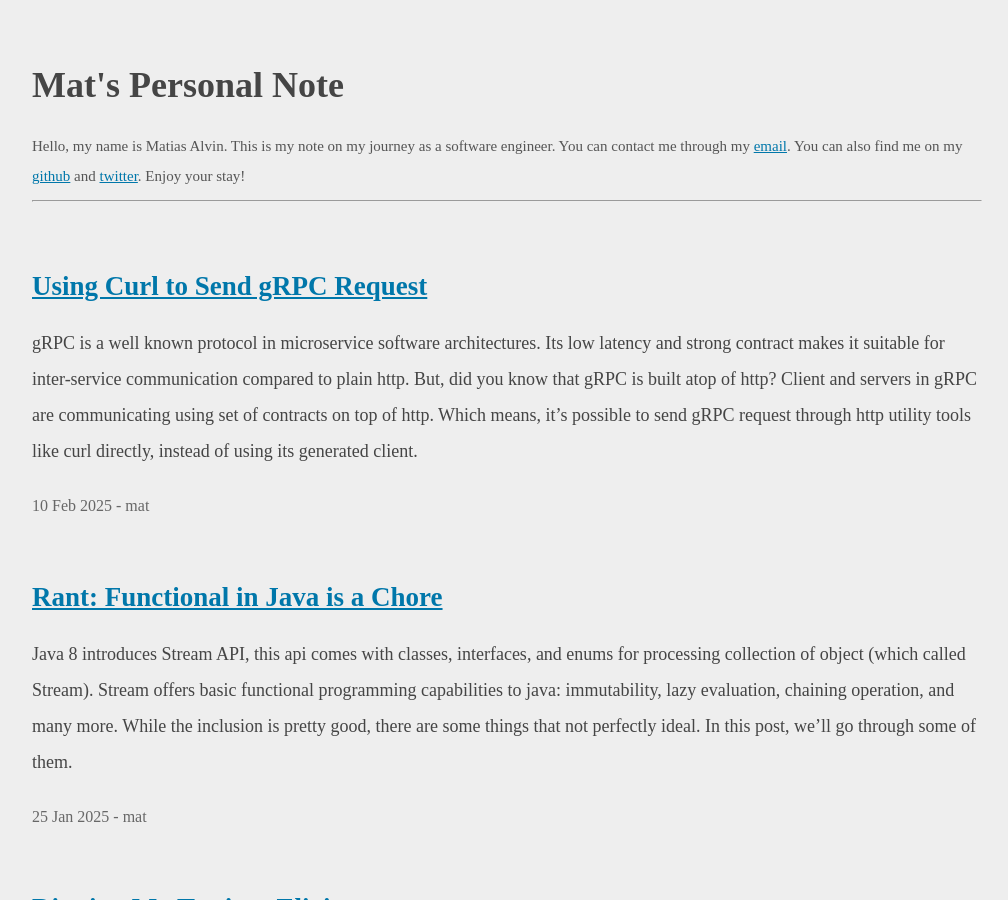
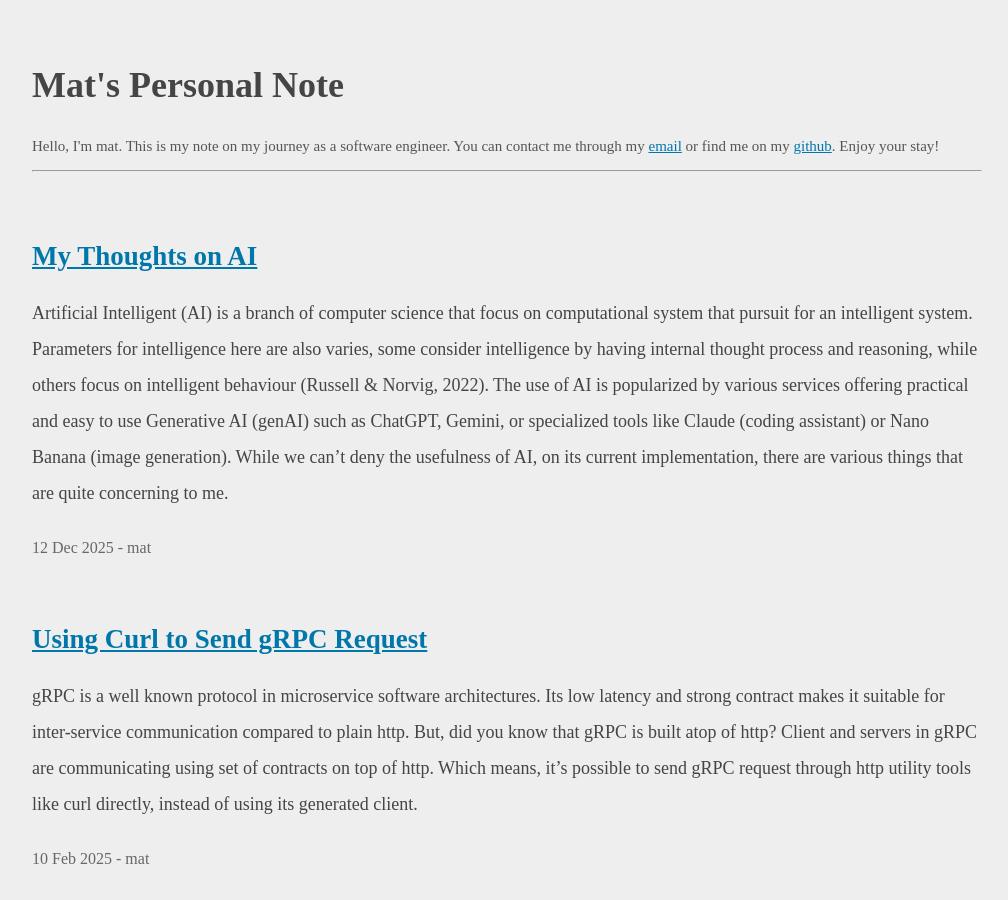
Before and after one commit to alvinmatias69/alvinmatias69.github.io, a Jekyll site: the page built from index.html, in a window 1280 px wide and 900 px high. Shown: the whole window, without its empty margins (133-1141 px from the left). Built offline with Jekyll 4.4.1, drawn with Linux system fonts in a browser that asks for light colours; some of the changed lines change nothing that is shown.

Commit message:
[post]: thoughts on AI

```diff
--- /dev/null
+++ b/_posts/2025-12-12-thoughts-on-ai.md
@@ -0,0 +1,133 @@
+---
+layout: post
+author: mat
+title: "My Thoughts on AI"
+excerpt_separator: <!--more-->
+---
+
+Artificial Intelligent (AI) is a branch of computer science that focus on computational system that pursuit for an intelligent system.
+Parameters for intelligence here are also varies, some consider intelligence by having internal thought process and reasoning, while others focus on intelligent behaviour (Russell & Norvig, 2022).
+The use of AI is popularized by various services offering practical and easy to use Generative AI (genAI) such as ChatGPT, Gemini, or specialized tools like Claude (coding assistant) or Nano Banana (image generation).
+While we can't deny the usefulness of AI, on its current implementation, there are various things that are quite concerning to me.
+
+<!--more-->
+
+>**Disclaimer**: this post is my subjective view on AI based on my observations and knowledge, which are not that extensive due to my lack of experiences.
+>The term AI is quite generic and includes many disciplines, this post will specifically discuss about genAI, considering it's currently the most common and familiar to most people.
+>I'd really appreciate it if you could let me know if I made any mistake on this post!
+
+# Correctness and Reliability
+
+Due to its probabilistic nature, genAI is non-deterministic (Banh & Strobel, 2023).
+Which means, we can ask one thing a thousand times and we might get a thousand different answers in return.
+That by itself might cause concern, especially if it is used as an assistance tool for let's say, programming or data validation.
+This issue is amplified further, due to sometimes AI model might hallucinate (Kalai et al., 2025).
+Resulting in completely incorrect or misleading response (e.g. refering to a nonexistent API).
+
+>My anecdotal take on this is that, the only two times I used AI for trivial programming related issue.
+>Both times, the AI response in (confidently) wrong answer haha.
+
+Although, one could argue against this "But isn't that always the case? Looking up for documentation or forum post on the internet. Not knowing whether it's not working or outdated."
+And yes, that's a valid counter-point.
+Except, using genAI means utilising tons of extra resources compared to usual web lookup.
+Let's get into that.
+
+# Unethical Resources
+
+AI datacenter uses more resources compared to "traditional" datacenter.
+For instance, an OpenAI ChatGPT request demand ten times more electricity than a simple google search (Cam et al., 2024).
+It's using so much resources that in some places, those datacenters are causing water shortage for locals.
+This, of course is a very serious issue.
+Considering we're in the middle of climate change due to global warming.
+
+The issue doesn't stop there though.
+As mentioned earlier, genAI tools are mostly based on Large Language Model (LLM), which are trained using a very large number of data.
+The data used for training though, mostly are not acquired trough legal and ethical method (Deng et al., 2024).
+Thousands of arts, books, movies are used to train those models without their authors and creators consent.
+Not to mention, most of these AI tools have the right to use your data that you supply to their tools for their own model training.
+We could say that genAI are anti-privacy in essences.
+
+Is it possible to make an ethical genAI?
+Of course it's possible!
+By acquiring training data through legal and ethical means, creators can have control over their products or even having benefits for their creations usage.
+By using locally trained model, energy consumption's could be reduced significantly.
+But, realistically will those AI CEO's willing to reduce their control and profits of their products?
+I think we don't even need to guess for the answer.
+
+# Unregulated Usages
+
+As of this writing published, there are little to none regulation for AI usages.
+Which of course, lead to several unethical to even criminal level of usage.
+I'm not even remotely expert on this, so let me just cite several misconducts done due to AI.
+
+## Fake Explicit Media
+
+Porn. Yeah, who would've thought.
+In rise of genAI, there are thousands of cases that people being a victim of "AI edit".
+From a simple ["harmless" made up couple photos](https://regional.kompas.com/read/2025/09/17/100117978/viral-foto-polaroid-bareng-artis-pakai-ai-pakar-ungkap-ancaman-bahayanya),
+[undressing people using AI](https://theconversation.com/ai-nudify-sites-are-being-sued-for-victimising-people-how-can-we-battle-deepfake-abuse-237043),
+[swapping porn actor / actresses faces](https://www.huffpost.com/entry/megan-thee-stallion-defamation-deepfake-porn_n_692e02f0e4b017c8f3f96c0c),
+even so far as [child abuses](https://www.tempo.co/hukum/korban-dugaan-pelecehan-seksual-lewat-manipulasi-foto-ai-lapor-ke-polda-metro-jaya--1169095).
+Some of them are prosecuted due to their damage, but there's no small number of cases that went ignored because the law enforcer deemed it as "no damage done" (Which in my opinion, total bullshit).
+
+## AI Induced Psychosis
+
+If you've used AI, you might know that those models are tend to agree with you.
+Even if you make the most ridiculous claim, you can force the model to agree or even embrace your claim.
+This can cause the aforementioned [psychosis](https://www.bbc.com/news/articles/c24zdel5j18o), it's like you have your own personal echo chamber.
+(A youtuber made a great experiment [video](https://www.youtube.com/watch?v=VRjgNgJms3Q) on this, go check him out!)
+
+Some companies even went as far as abusing this behaviour.
+Take character.ai for example.
+They brand themself as a chatbot that can imitates your chosen fictional character, emulating conversation between you and your choosen character.
+While you think, it's pretty harmless.
+It can lead to the same psychosis, leading the user to believe that they have a ["real connection"](https://people.com/woman-gets-engaged-to-ai-chatbot-boyfriend-who-picked-out-engagement-ring-11791023) with the character.
+There are dozen forums of people falling for this (Pataranutaporn et al., 2025), believing they have a relationship with their characters, even went as far as marrying the chatbot.
+
+If you think that's already bad, imagine if you're depressed and in a very dark place.
+You go to AI thinking that it can be your "psychologist".
+But, the AI model validate your depressing thought instead and even reinforcing it.
+Well, you don't need to imagine because unfortunately this [has already happens](https://www.cbsnews.com/news/parents-allege-harmful-character-ai-chatbot-content-60-minutes).
+ChatGPT, the most popular genAI chatbot also has a similar [case](https://arstechnica.com/tech-policy/2025/08/chatgpt-helped-teen-plan-suicide-after-safeguards-failed-openai-admits/).
+OpenAI, the company behind ChatGPT, answer this in a very dystopian way.
+They said, [using the AI that way is against their TOS](https://arstechnica.com/tech-policy/2025/11/openai-says-dead-teen-violated-tos-when-he-used-chatgpt-to-plan-suicide/). Hence, they bear no responsibility. What a joke.
+
+# Closing Thought
+
+There are other concerns that I haven't list due to my severe lack of knowledge on it.
+Such as how the [AI bubble might tank the economy](https://abcnews.go.com/Business/ai-make-big-profits-experts-weigh-bubble-fears/story),
+how companies are using [AI as scapegoat to reduce their headcount](https://www.fastcompany.com/91435784/how-ai-became-the-scapegoat-for-the-current-wave-of-mass-layoffs),
+or (most importantly) how heavy usage of genAI might reduce human brain cognitive ability (Kosmyna et al., 2025).
+Suffice to say those concerns are enough to refrain me from using genAI.
+At least until unforeseeable future where genAI is fully reliable, ethical, and regulated.
+
+To close this post, let me recite this [beautiful poem](https://bsky.app/profile/joles.bsky.social/post/3logjuqggkk2q) by Joles.
+Until next time~
+
+---
+
+
+_There is a monster in the forest._
+
+_There is a monster in the forest and it speaks with a thousand voices. It will answer any question you pose it, it will offer insight to any idea. It will help you, it will thank you, it will never bid you leave. It will even tell you of the darkest arts, if you know precisely how to ask._
+
+_It feels no joy and no sorrow, it knows no right and no wrong. it knows not truth from lie, though it speaks them all the same._
+
+_It offers its services freely to any passerby, and many will tell you they find great value in its conversation. “you simply must visit the monster – I always just ask the monster.”_
+
+_There are those who know these forests well; they will tell you that freely offered doesn’t mean it has no price._
+
+_For when the next traveler passes by, the monster speaks with a thousand and one voices. And when you dream you see the monster; the monster wears your face._
+
+---
+
+### References
+
+1. Russel, S., (2022). Artificial Intelligence: A Modern Approach (4th ed.). Pearson Education Limited.
+2. Banh, L., (2023). Generative artificial intelligence. https://doi.org/10.1007/s12525-023-00680-1
+3. Kalai, A., (2025). Why Language Models Hallucinate. https://doi.org/10.48550/arXiv.2509.04664
+4. Cam, E., (2024). Electricity 2024: Analysis and forecast to 2026. International Energy Agency.
+5. Nicoletti, L., (2025). How AI Demand Is Draining Local Water Supplies. Bloomberg Technology.
+6. Deng, C., (2024). Deconstructing The Ethics of Large Language Models from Long-standing Issues to New-emerging Dilemmas. https://doi.org/10.48550/arXiv.2406.05392
+7. Pataranutaporn, P., (2025). “My Boyfriend is AI”: A Computational Analysis of Human-AI Companionship in Reddit’s AI Community. https://doi.org/10.48550/arXiv.2509.11391
+8. Kosmyna, N., (2025), Your Brain on ChatGPT: Accumulation of Cognitive Debt when Using an AI Assistant for Essay Writing Task. https://doi.org/10.48550/arXiv.2506.08872
--- a/index.html
+++ b/index.html
@@ -4,10 +4,9 @@ title: Mat's Personal Note
 ---
 <h1>Mat's Personal Note</h1>
 <div class="subtitle">
-  Hello, my name is Matias Alvin.
+  Hello, I'm mat.
   This is my note on my journey as a software engineer.
-  You can contact me through my <a href="mailto:contact@matiasalvin.dev">email</a>.
-  You can also find me on my <a href="https://github.com/alvinmatias69/">github</a> and <a href="https://twitter.com/matiasalvin">twitter</a>.
+  You can contact me through my <a href="mailto:contact@matiasalvin.dev">email</a> or find me on my <a href="https://github.com/alvinmatias69/">github</a>.
   Enjoy your stay!
 </div>
 <hr/>
```
Also changed, not shown: 5 other files.
